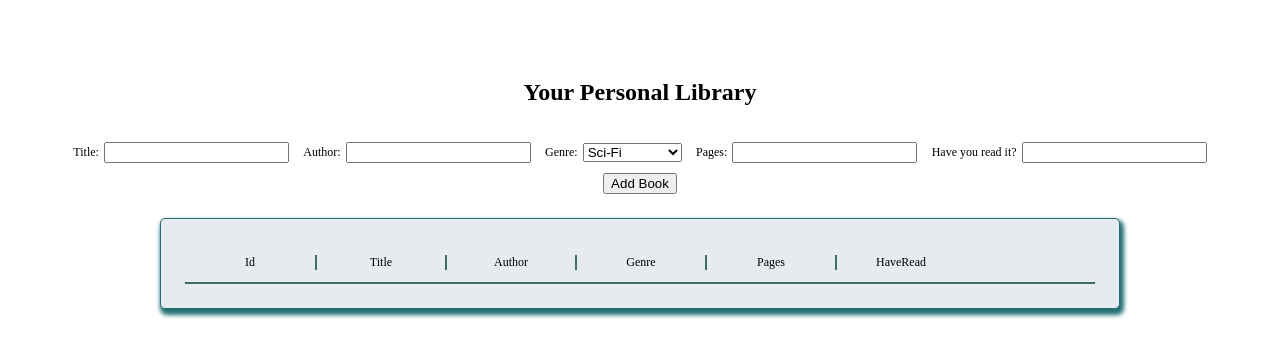
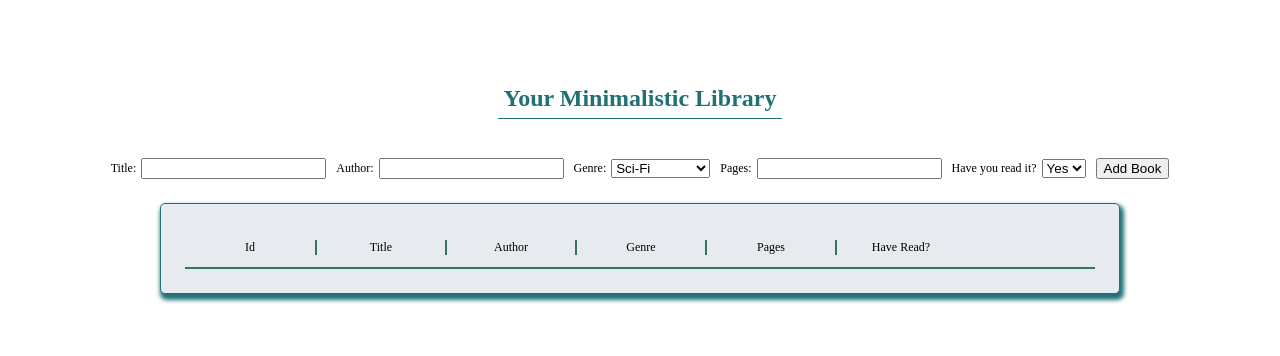
Before and after one commit to pixmaate/odin-library, a plain HTML site: page index.html in a window 1280 px wide. Drawn offline with Linux system fonts and the light colour scheme.

Commit message:
all input created, final minimalistic styling created

```diff
--- a/index.html
+++ b/index.html
@@ -10,7 +10,7 @@
 <body>
     <div class="mainWrapper">
         <div class="titleWrapper">
-            <h1>Your Personal Library</h1>
+            <h1>Your Minimalistic Library</h1>
         </div>
 
         <div class="addNewBookWrapper">
@@ -31,6 +31,8 @@
                         <option value="thriller">Thriller</option>
                         <option value="crime">Crime</option>
                         <option value="supernatural">Supernatural</option>
+                        <option value="crime">History</option>
+                        <option value="supernatural">Other</option>
                     </select>
                 </div>
                 <div>
@@ -39,7 +41,10 @@
                 </div>
                 <div>
                     <label for="read">Have you read it?</label>
-                    <input type="text" name="read" id="read">
+                    <select name="read" id="read">
+                        <option value="yesRead">Yes</option>
+                        <option value="noRead">No</option>
+                    </select>
                 </div>
                 <div>
                     <button id="addBookBtn">Add Book</button>
@@ -54,7 +59,7 @@
                 <p>Author</p>
                 <p>Genre</p>
                 <p>Pages</p>
-                <p>HaveRead</p>
+                <p>Have Read?</p>
                 <p></p>
             </div>
         </div>
--- a/jscript.js
+++ b/jscript.js
@@ -115,7 +115,7 @@ addButton.addEventListener('click', (event) => {
         document.querySelector('#author').value,
         document.querySelector('#pages').value,
         document.querySelector('#genre').selectedOptions[0].textContent,
-        document.querySelector('#read').value
+        document.querySelector('#read').selectedOptions[0].textContent,
         );
     clearInputs();
 });
--- a/style.css
+++ b/style.css
@@ -49,6 +49,11 @@ fieldset {
 
 h1 {
     margin-bottom: 5%;
+    color: #217074;
+    border-bottom: solid;
+    border-color: #217074;
+    border-width: 1px;
+    padding: 0.5rem;
 }
 
 form {
```
